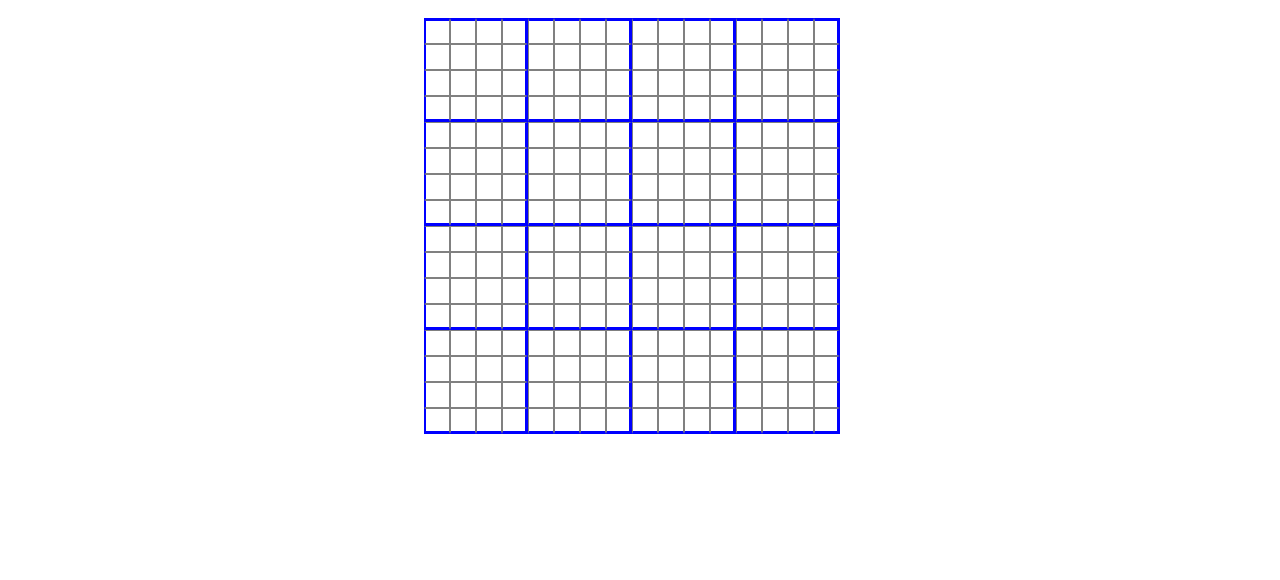
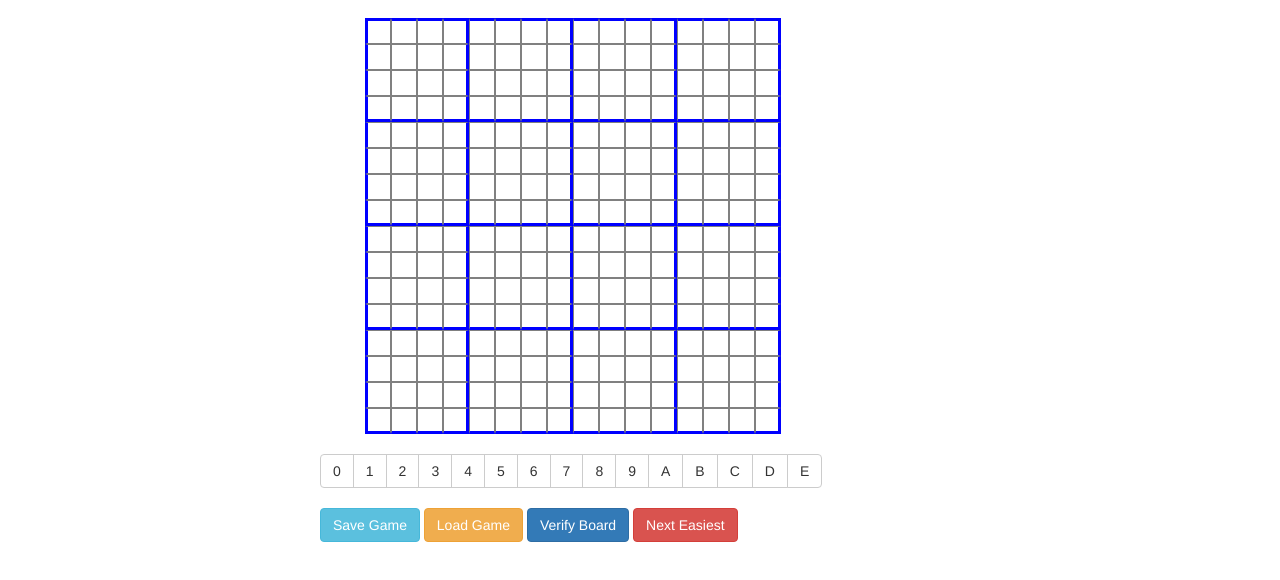
Before and after one commit to RyanSPando/Hexadoku, a website: page src/index.html in a window 1280 px wide. Shown: the part 54-634 px from the top of the page. Drawn offline with nearby package versions, Linux system fonts and the light colour scheme.

Commit message:
All buttons added to web page.

```diff
--- a/src/css/main.css
+++ b/src/css/main.css
@@ -1,11 +1,15 @@
 /* Game board Style */
 
 #game-board{
-  margin-left:auto;
-  margin-right:auto;
   width:432px;
   border-collapse: collapse;
   font-family: Calibri, sans-serif;
+  margin-left: 30px;
+}
+
+#button-board{
+  margin-top: 20px;
+  margin-bottom: 20px;
 }
 
 
--- a/src/index.html
+++ b/src/index.html
@@ -18,8 +18,19 @@
     </div>
   </nav>
 
-  <div class="container-fluid">
+  <div class="container-fluid col-xs-8 col-xs-offset-3">
     <div class="" id="game-board">
+    </div>
+  </div>
+  <div class="container-fluid col-xs-8 col-xs-offset-3">
+    <div class="row" id="button-board">
+    </div>
+    <div class="row" id="button-save">
+      <button type="button" class="btn btn-default save-input btn-info">Save Game</button>
+      <button type="button" class="btn btn-default load-input btn-warning">Load Game</button>
+      <button type="button" class="btn btn-default verify-input btn-primary">Verify Board</button>
+      <button type="button" class="btn btn-default easiest-input btn-danger">Next Easiest</button>
+
     </div>
   </div>
 
--- a/src/js/main.js
+++ b/src/js/main.js
@@ -17,7 +17,7 @@ $(document).on('ready', function() {
     if (index % 4 === 0) { //Right borders.
       $(value).css('border-right', 'blue solid 3px');
     }
-   //ugly but works.  Refactor if you have time.  Bottom borders.
+    //Ugly but works.  *Refactor if you have time.  Bottom borders.
     if (index > 240 || (index >= 49 && index <= 64) || (index >= 113 && index <= 128) || (index >= 177 && index <= 192)) {
       $(value).css('border-bottom', 'blue solid 3px');
     }
@@ -25,13 +25,23 @@ $(document).on('ready', function() {
       $(value).css('border-top', 'blue solid 3px');
     }
     if((index - 1) % 16 === 0){//Left borders.
-     $(value).css('border-left', 'blue solid 2px');
+      $(value).css('border-left', 'blue solid 3px');
     }
   });
 
+  //=========make button element=========
+  const charArray = [0, 1, 2, 3, 4, 5, 6, 7, 8, 9, 'A', 'B', 'C', 'D', 'E'];
+
+  for (let i = 0; i < charArray.length; i++) {
+    $('#button-board').append('<button type="button" class="btn btn-default game-inputs">' + charArray[i] + '</button>')
+  }
+
+  $('#button-board .game-inputs').wrapAll('<div class="btn-group" role="group"></div>')
+
+
   //=========Listeners=========
 
-  $allGameCells.on('keypress', function(event) {//prevents all characters other than hexadecimal characters from being placed in boxes and changes all inputs to upper case
+  $allGameCells.on('keypress', function(event) {//prevents all characters other than hexadecimal characters from being placed in boxes and changes all inputs to upper case.  Fear the dreaded regex!  *Refactor with only charcodes?
 
     if(null !== String.fromCharCode(event.which).match(/[g-z]/g) || null !== String.fromCharCode(event.which).match(/[G-Z]/g)) {
         event.preventDefault();
@@ -42,5 +52,9 @@ $(document).on('ready', function() {
     }
   });
 
-
+  //On button press puts text value of button on selected game board
+  $('#button-board .game-inputs').on('mousedown', function(event) {
+    event.preventDefault();
+    $(':focus').val($(this)[0].textContent);
   });
+});
```
Lines whose indentation alone changed are shown as unchanged.
